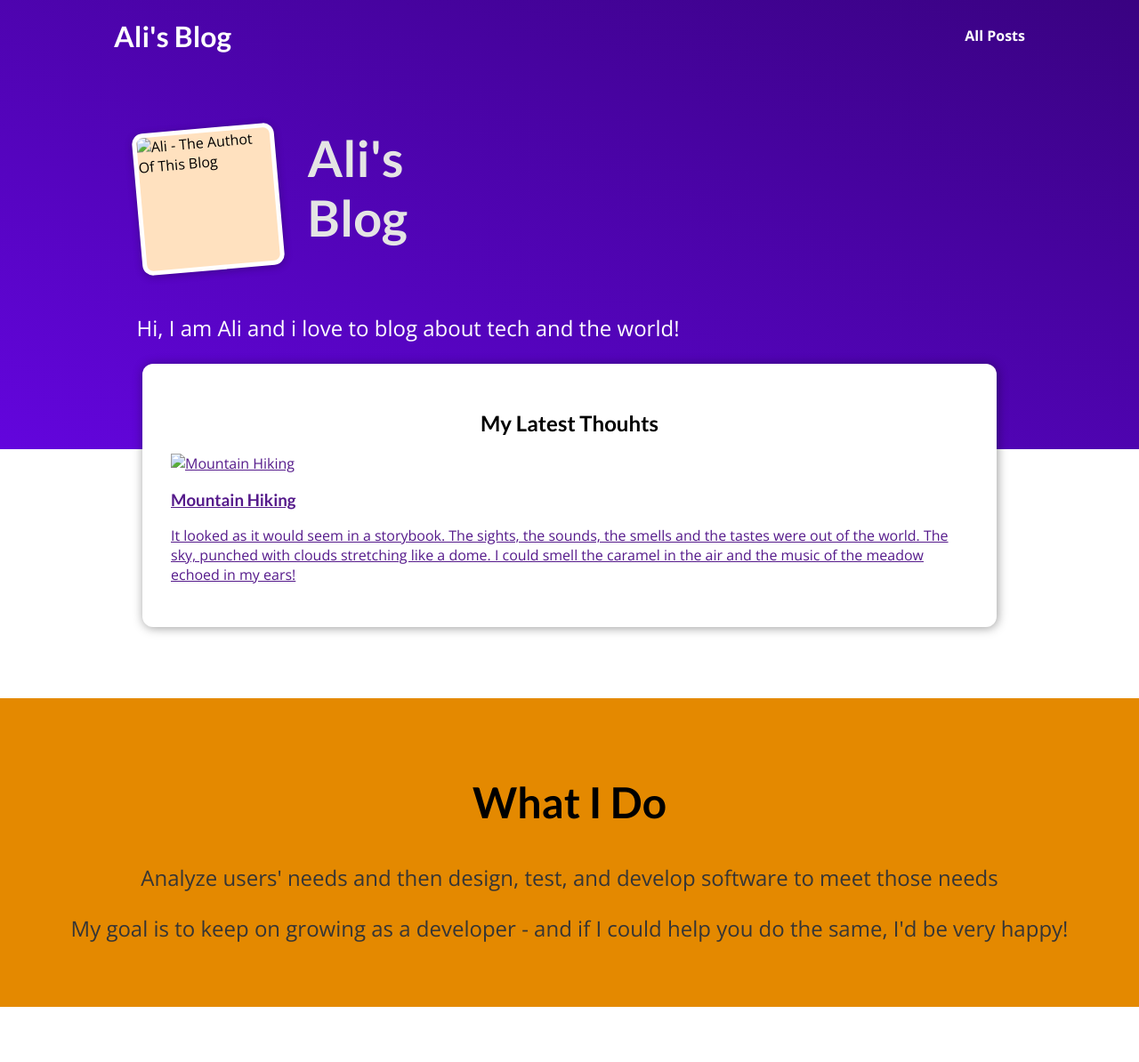
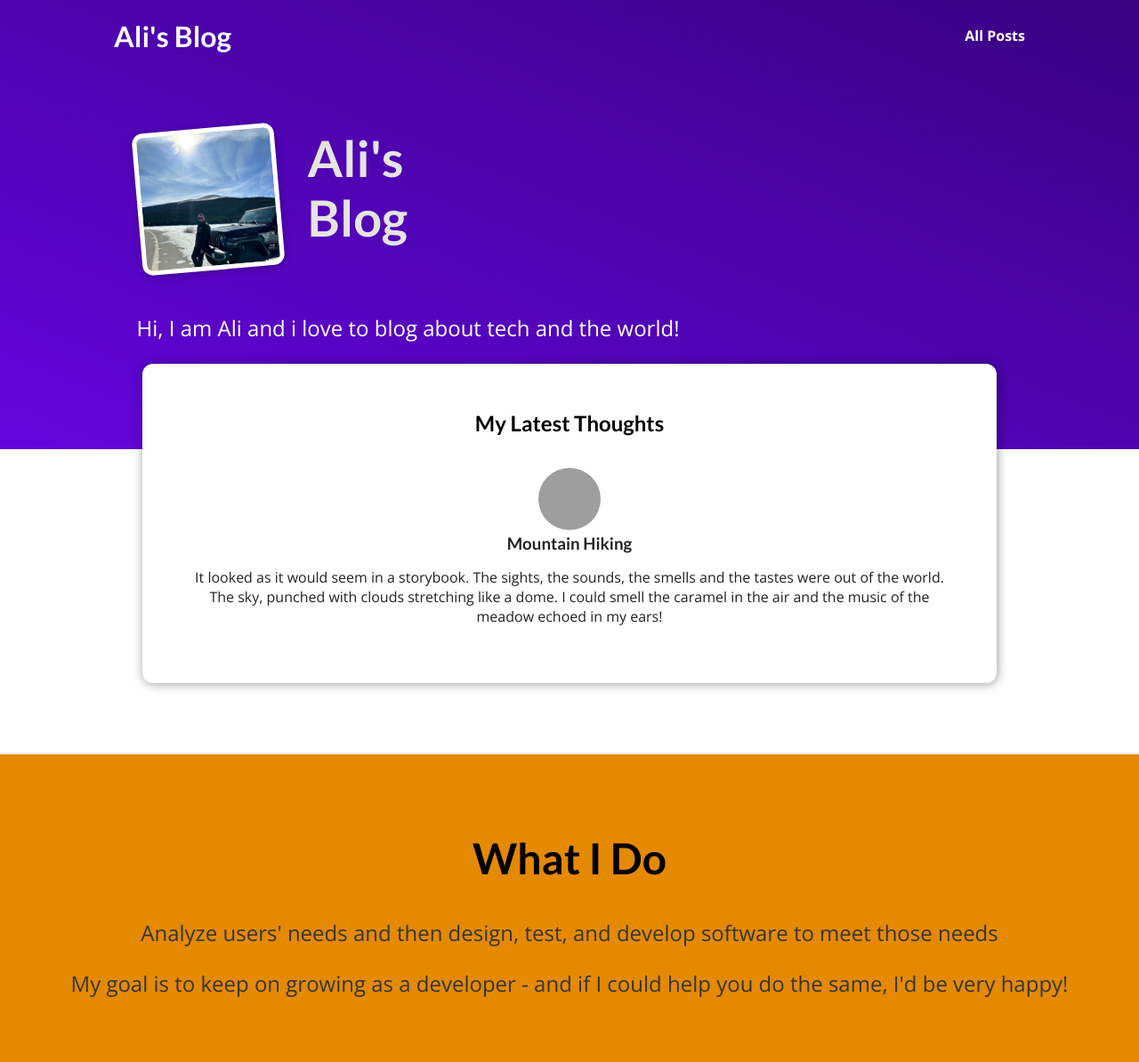
Before and after one commit to AlhakeemALI/Django-practice-Blog-project, a Django app: page / in a window 1280 px wide. Shown: the whole page at 89% size. Before the commit the page ends 1132 px from the top, so only its background shows below. Run offline with Django 4.2, Linux system fonts and the light colour scheme; grey boxes are pictures that could not be loaded.

Commit message:
Linking the pages

```diff
--- a/blog/static/blog/index.css
+++ b/blog/static/blog/index.css
@@ -40,6 +40,13 @@
   width: 60rem;
   margin: -6rem auto 2rem auto;
   box-shadow: 1px 1px 12px rgba(0, 0, 0, 0.4);
+
+
+}
+
+#latest-posts a {
+  text-decoration: none;
+  color: #222;
 }
 
 #latest-posts h2 {
@@ -52,6 +59,7 @@
   padding: 0;
   display: flex;
   gap: 1rem;
+  justify-content: center;
 }
 
 #latest-posts li {
@@ -73,3 +81,16 @@
   font-size: 1.5rem;
   color: #353535;
 }
+
+.post__content {
+  text-align: center;
+}
+
+#mountain {
+  width: 70px;
+  height: 70px;
+  border-radius: 50%;
+  align-items: center;
+  margin:  0 auto;
+  display: flex;
+}
--- /dev/null
+++ b/blog/static/blog/post.css
@@ -0,0 +1,43 @@
+.post {
+  display: flex;
+  flex-direction: column;
+  align-items: center;
+  text-align: center;
+}
+
+.post a {
+  text-decoration: none;
+  color: black;
+  transition: all 0.2s ease;
+  padding: 1rem;
+}
+
+.post a:hover,
+.post a:active {
+  transform: scale(1.1);
+  background-color: #390281;
+  color: white;
+}
+
+.post img {
+  width: 5rem;
+  height: 5rem;
+  object-fit: cover;
+  border-radius: 50%;
+}
+
+.post h3 {
+  margin: 0.25rem 0;
+}
+
+.post time {
+  color: #666666;
+  margin: 0.25rem;
+  font-style: italic;
+  font-size: 0.85rem;
+}
+
+.post:hover time,
+.post:active time {
+  color: white;
+}
--- /dev/null
+++ b/blog/templates/blog/includes/post.html
@@ -0,0 +1,14 @@
+ {% load static %}
+<li>
+  <article class="post">
+    <a href="{% url 'post-detail' 'the-mountain' %}">
+      <img id= "mountain" src="{% static "blog/images/mountion1.jpg" %}" alt="Mountain Hiking" />
+        <div class="post__content">
+          <h3>Mountain Hiking</h3>
+          <p>
+              It looked as it would seem in a storybook. The sights, the sounds, the smells and the tastes were out of the world. The sky, punched with clouds stretching like a dome. I could smell the caramel in the air and the music of the meadow echoed in my ears!
+          </p>
+        </div>
+    </a>
+   </artical>
+</li>
--- a/blog/templates/blog/index.html
+++ b/blog/templates/blog/index.html
@@ -3,42 +3,22 @@
 
  {% block title  %} My Blog {% endblock  %}
  {% block css_files %}
- <link rel="stylesheet" href="{% static 'blog/index.css' %}" >
+ <link rel="stylesheet" href="{% static 'blog/post.css' %}" />
+ <link rel="stylesheet" href="{% static 'blog/index.css' %}" />
  {% endblock  %}
  {% block content %}
- <header id="main-navigation">
-  <h1> <a href="">Ali's Blog</a></h1>
-  <nav>
-    <a href="">All Posts</a>
-  </nav>
- </header>
-
   <section id="welcome">
       <header>
-    <img src="" alt="Ali - The Authot Of This Blog" />
+        <img src="{% static 'blog/images/ali.jpeg' %}" alt="Ali - The Authot Of This Blog" />
         <h2> Ali's Blog</h2>
       </header>
       <p> Hi, I am Ali and i love to blog about tech and the world!</P>
   </section>
 
  <section id="latest-posts">
-
-    <h2>My Latest Thouhts</h2>
+    <h2>My Latest Thoughts</h2>
       <ul>
-          <li>
-              <article>
-                <a href="">
-                  <img src="" alt="Mountain Hiking" />
-                  <div class="post__content">
-                    <h3>Mountain Hiking</h3>
-                    <p>
-                      It looked as it would seem in a storybook. The sights, the sounds, the smells and the tastes were out of the world. The sky, punched with clouds stretching like a dome. I could smell the caramel in the air and the music of the meadow echoed in my ears!
-                    </p>
-
-                  </div>
-                </a>
-               </artical>
-          </li>
+          {% include 'blog/includes/post.html'  %}
       </ul>
  </section>
  <section id="about">
--- a/blog/views.py
+++ b/blog/views.py
@@ -6,7 +6,7 @@ def starting_page(request):
  return render(request, "blog/index.html")
 
 def posts(request):
-  pass
+ return render(request, "blog/all-posts.html")
 
 def post_detail(request):
   pass
--- a/templates/base.html
+++ b/templates/base.html
@@ -6,10 +6,20 @@
   <meta http-equiv="X-UA-Compatible" content="IE=edge">
   <meta name="viewport" content="width=device-width, initial-scale=1.0">
   <title> {% block title   %}{% endblock  %}</title>
-  <link rel="stylesheet" href="{% static 'app.css' %}" >
-  {% block css_files%} {% endblock%}
+  <link rel="stylesheet" href="{% static "app.css" %}">
+  {% block css_files %}
+
+  {% endblock%}
 </head>
 <body>
-  {% block content %}{% endblock %}
+  <header id="main-navigation">
+    <h1><a href="{% url 'starting-page'  %}">Ali's Blog</a></h1>
+      <nav>
+      <a href="{% url 'posts-page' %}">All Posts</a>
+      </nav>
+</header>
+  {% block content %}
+
+  {% endblock %}
 </body>
 </html>
```
Also changed, not shown: blog/static/blog/all-posts.css (added, +43 -0 lines), blog/templates/blog/all-posts.html (added, +22 -0 lines), my_site/settings.py (+4 -3 lines), blog/static/blog/images/Ali.jpeg (added), static/app.css (line endings or trailing spaces), 1 other file. Lines whose indentation alone changed are shown as unchanged.
